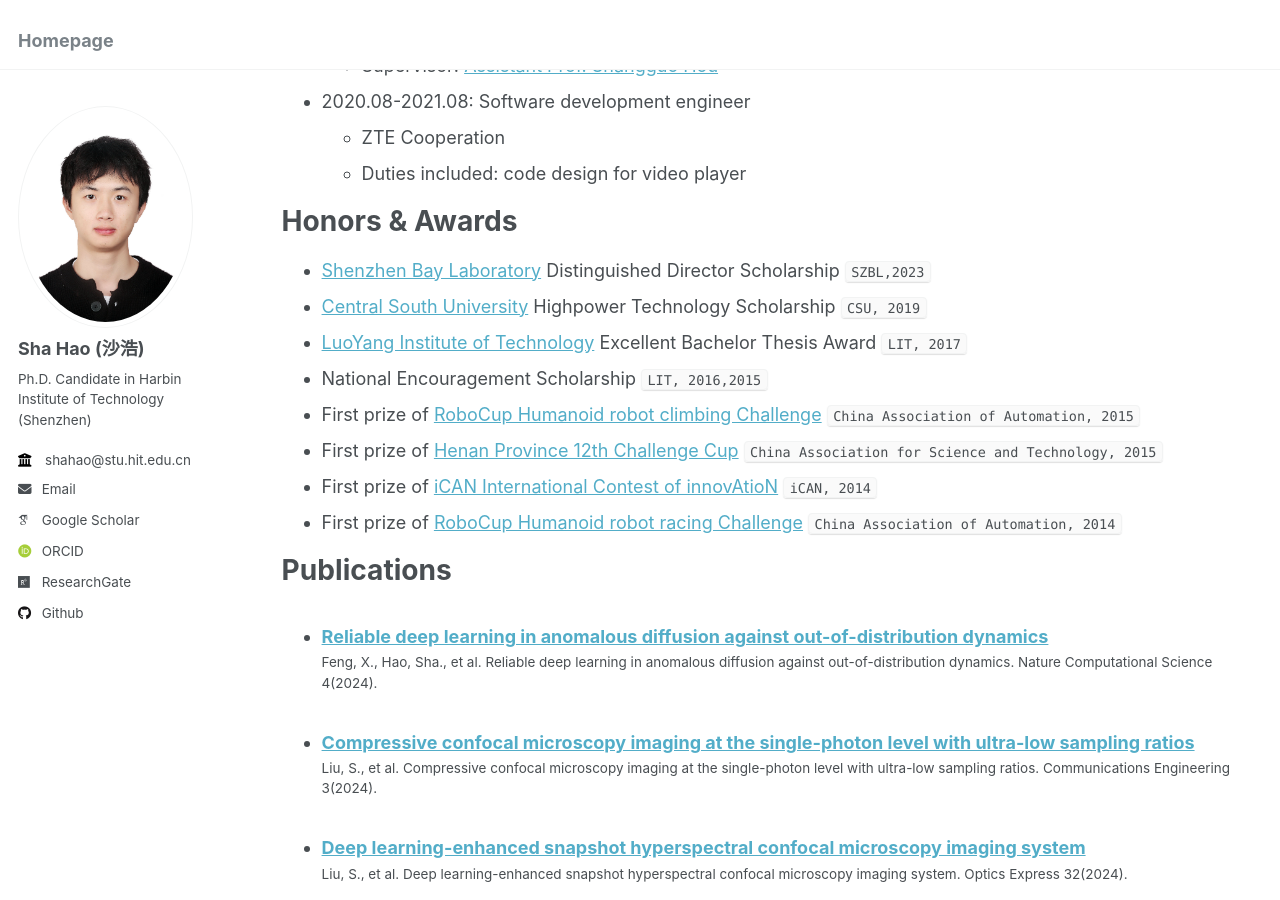
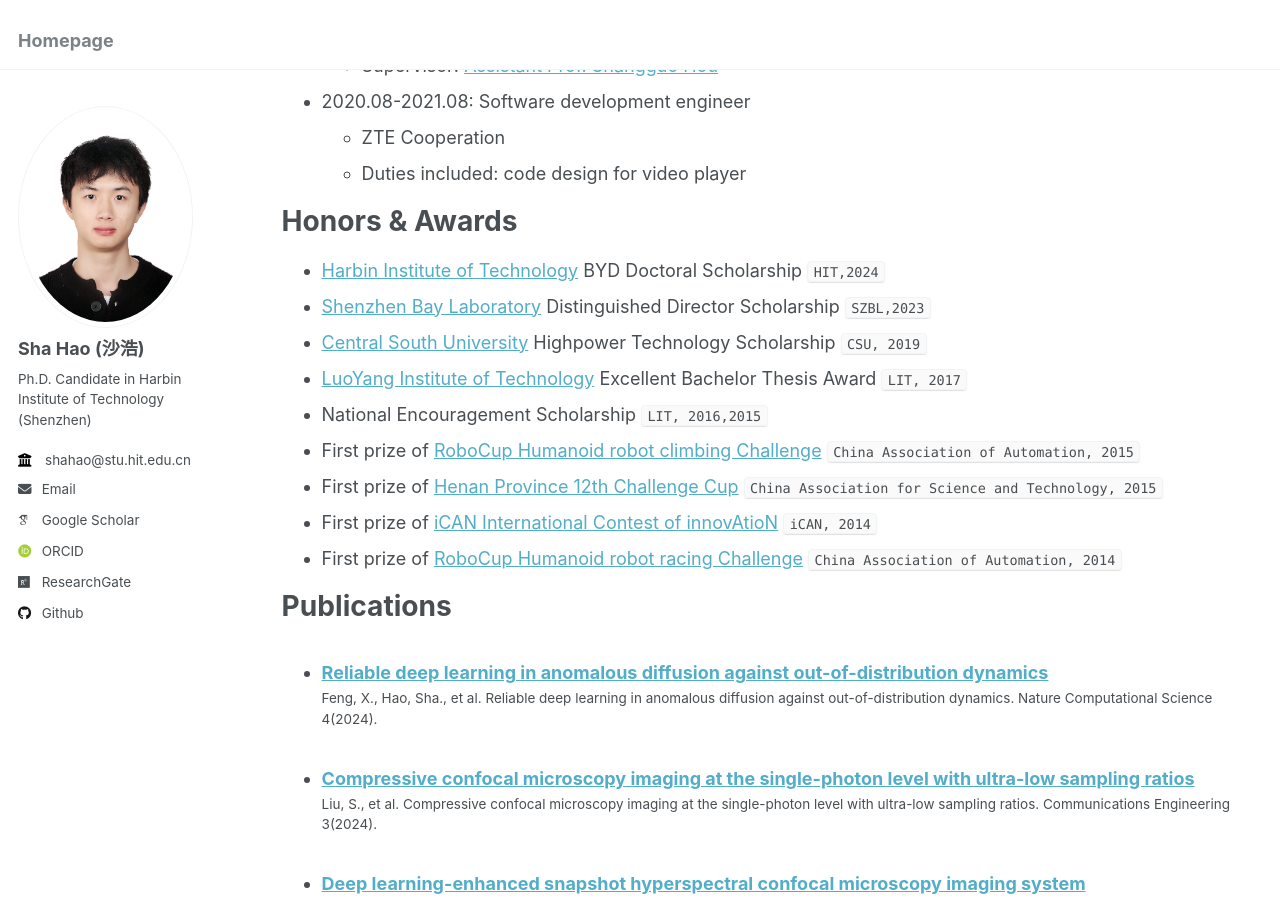
Before and after one commit to hitsh95/shahao, a Jekyll site: the page built from _pages/cv.md, in a window 1280 px wide and 900 px high, scrolled down 596 px. Built offline with Jekyll 4.4.1, drawn with Linux system fonts in a browser that asks for light colours; some web fonts are replaced.

Commit message:
Update cv.md

```diff
--- a/_pages/cv.md
+++ b/_pages/cv.md
@@ -33,6 +33,7 @@ Work experience
 
 Honors & Awards
 ======
+* [Harbin Institute of Technology](http://global.hitsz.edu.cn/) BYD Doctoral Scholarship `HIT,2024`
 * [Shenzhen Bay Laboratory](https://www.szbl.ac.cn/) Distinguished Director Scholarship `SZBL,2023`
 * [Central South University](https://en.csu.edu.cn/) Highpower Technology Scholarship  `CSU, 2019`
 * [LuoYang Institute of Technology](https://www.lit.edu.cn/) Excellent Bachelor Thesis Award `LIT, 2017`
```
